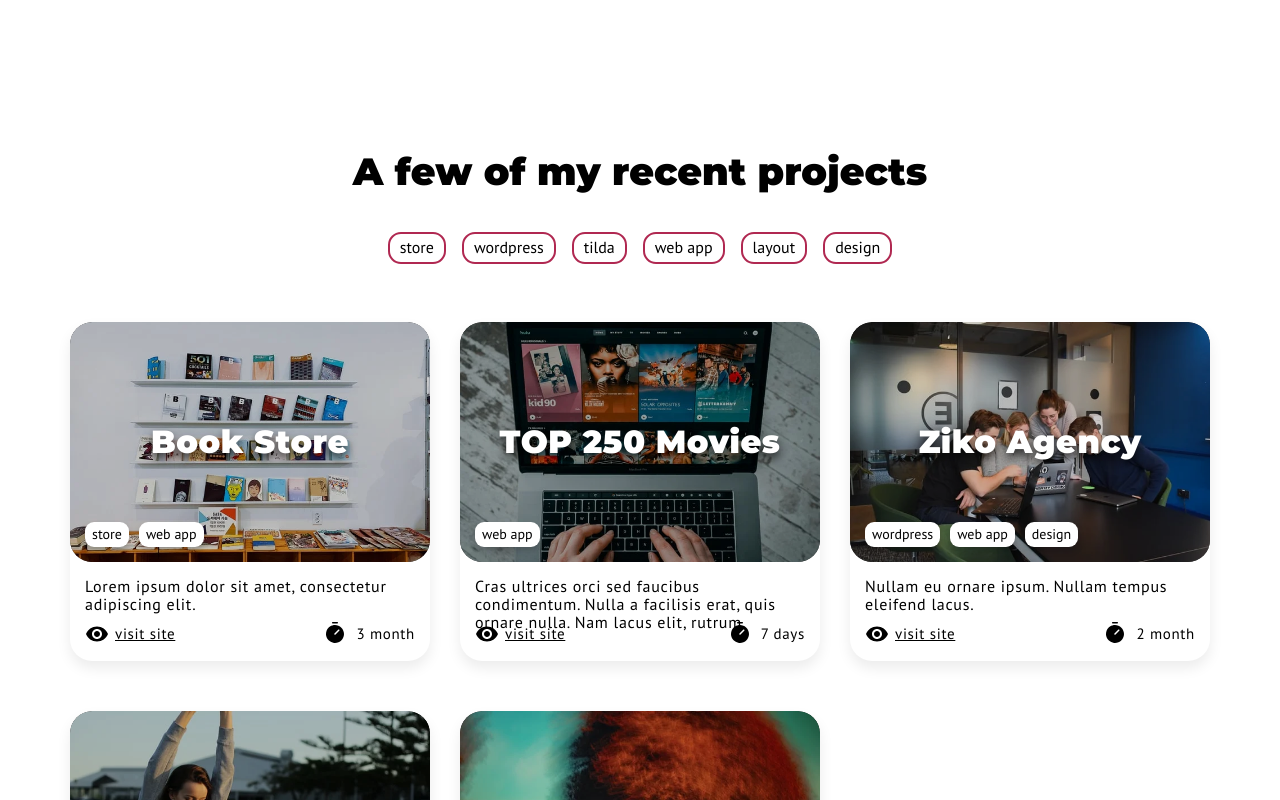
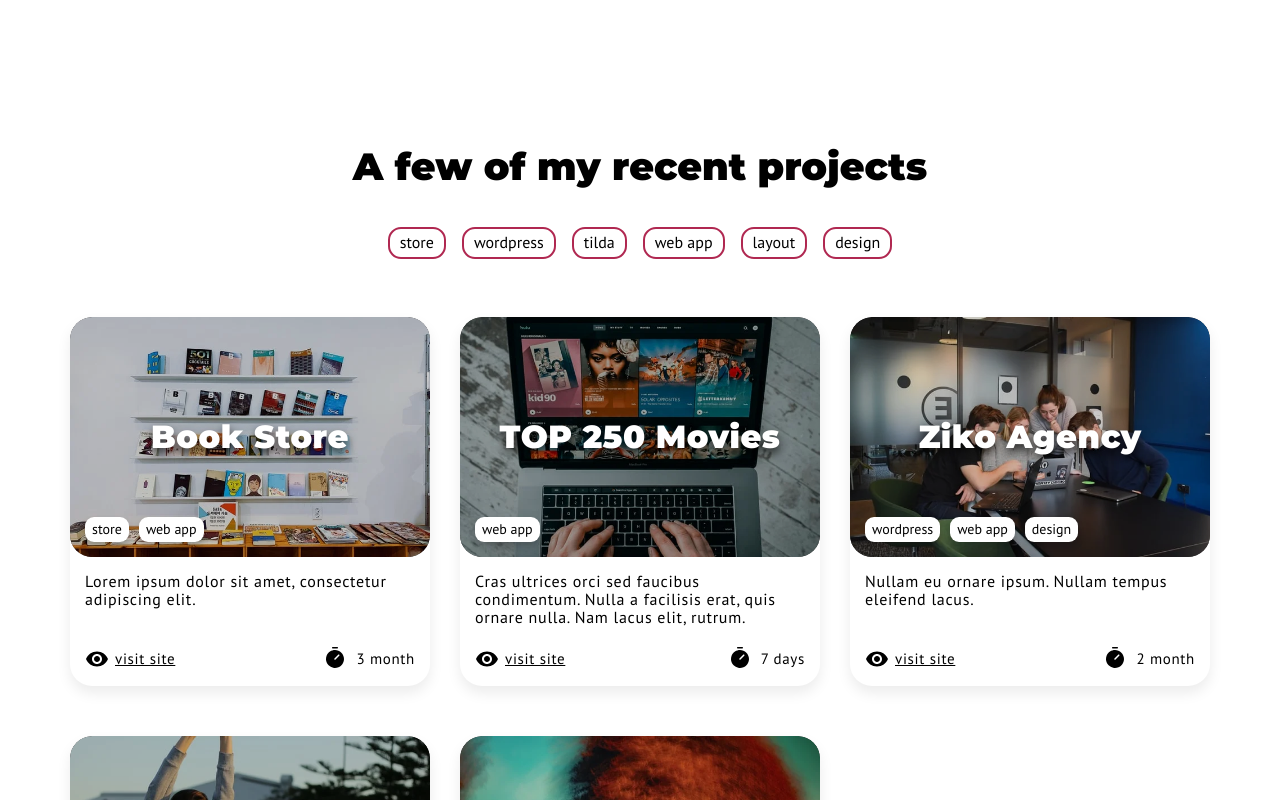
Before and after one commit to Validol4ik/validol4ik.github.io, a Nuxt app: page / in a window 1280 px wide. Shown: the part 800-1600 px from the top of the page. Built offline with nearby package versions, Linux system fonts and the light colour scheme.

Commit message:
added transition; fixed scroll

```diff
--- a/assets/styles/global.scss
+++ b/assets/styles/global.scss
@@ -10,9 +10,9 @@ $sans: 'PTSans', sans-serif;
   outline: none;
 }
 
-html {
-  scroll-behavior: smooth;
-}
+// html {
+//   scroll-behavior: smooth;
+// }
 
 body {
   overflow-x: hidden;
@@ -71,19 +71,21 @@ button {
   width: 1170px;
 }
 
-.fade-enter-active,
-.fade-leave-active {
-  transition: opacity 1.1s 0.2s ease;
-}
-
-.fade-enter-from,
-.fade-leave-to {
-  opacity: 0;
-}
-
 .full {
   width: 100vw;
   height: 100vh;
+}
+
+/* pages animation */
+
+.page-enter-active,
+.page-leave-active {
+  transition: opacity 0.2s;
+}
+
+.page-enter,
+.page-leave-to {
+  opacity: 0;
 }
 
 @media (min-width: 1200px) {
--- a/components/global/CaseItem.vue
+++ b/components/global/CaseItem.vue
@@ -126,7 +126,7 @@ export default {
     box-shadow: 0 4px 6px rgba($color: #000, $alpha: 0.2);
   }
   .content {
-    padding: 15px 15px 30px 15px;
+    padding: 15px 15px 60px 15px;
   }
   &__excerpt {
     line-height: 18px;
--- a/components/homePage/AboutMe.vue
+++ b/components/homePage/AboutMe.vue
@@ -25,7 +25,11 @@ export default {
   methods: {
     goToCases() {
       const $casesHook = document.getElementById("cases-hook");
-      window.scrollTo(0, $casesHook.offsetTop - 20);
+
+      $casesHook.scrollIntoView({
+      	behavior: 'smooth',
+      	block: 'start'
+    	})
     },
   },
 };
--- a/components/homePage/CasesSection.vue
+++ b/components/homePage/CasesSection.vue
@@ -1,7 +1,7 @@
 <template>
-  <section class="cases-section">
+  <section id="cases-hook" class="cases-section">
     <div class="container">
-      <h3 id="cases-hook" class="section-title">A few of my recent projects</h3>
+      <h3 class="section-title">A few of my recent projects</h3>
       <filter-tags />
       <cases-list :cases="cases" />
     </div>
@@ -27,7 +27,7 @@ export default {
 
 <style lang="scss">
 .cases-section {
-  padding-top: 20px;
+  padding-top: 15px;
   .section-title {
     font-size: 38px;
     text-align: center;
--- a/nuxt.config.js
+++ b/nuxt.config.js
@@ -1,6 +1,12 @@
 export default {
   // Disable server-side rendering: https://go.nuxtjs.dev/ssr-mode
   ssr: false,
+
+	loading: {
+    color: '#b02851',
+    height: '1px',
+		throttle: 0,
+  },
 
   // Global page headers: https://go.nuxtjs.dev/config-head
   head: {
```
